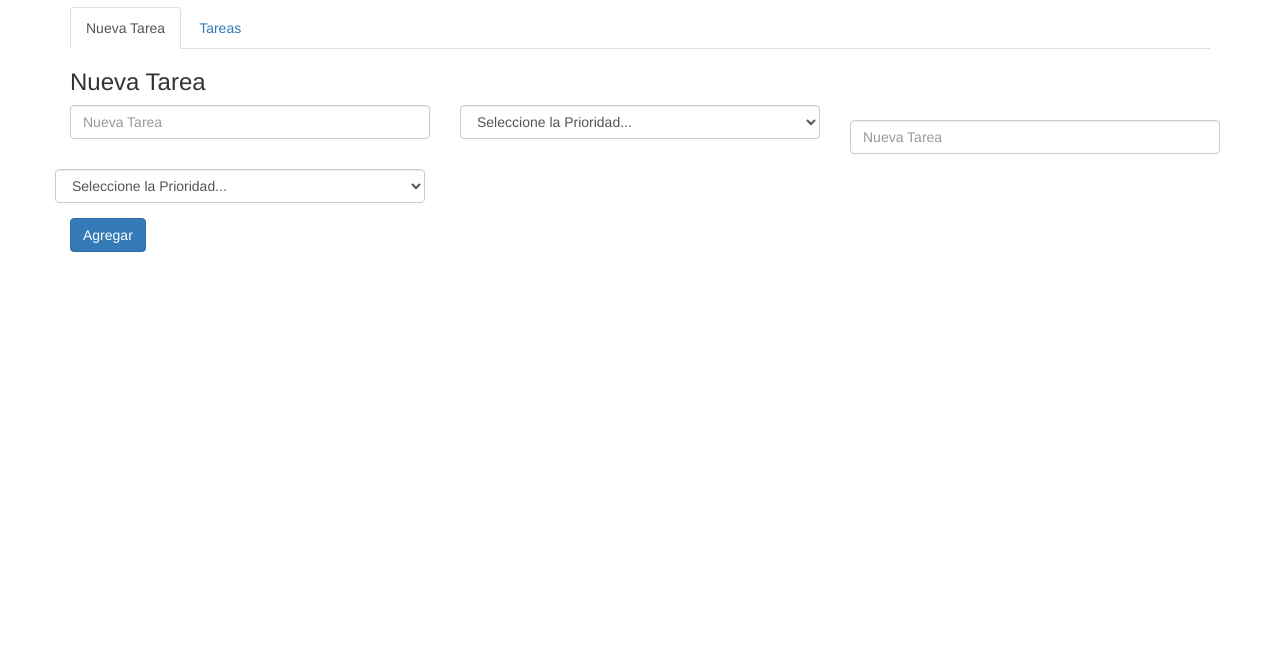
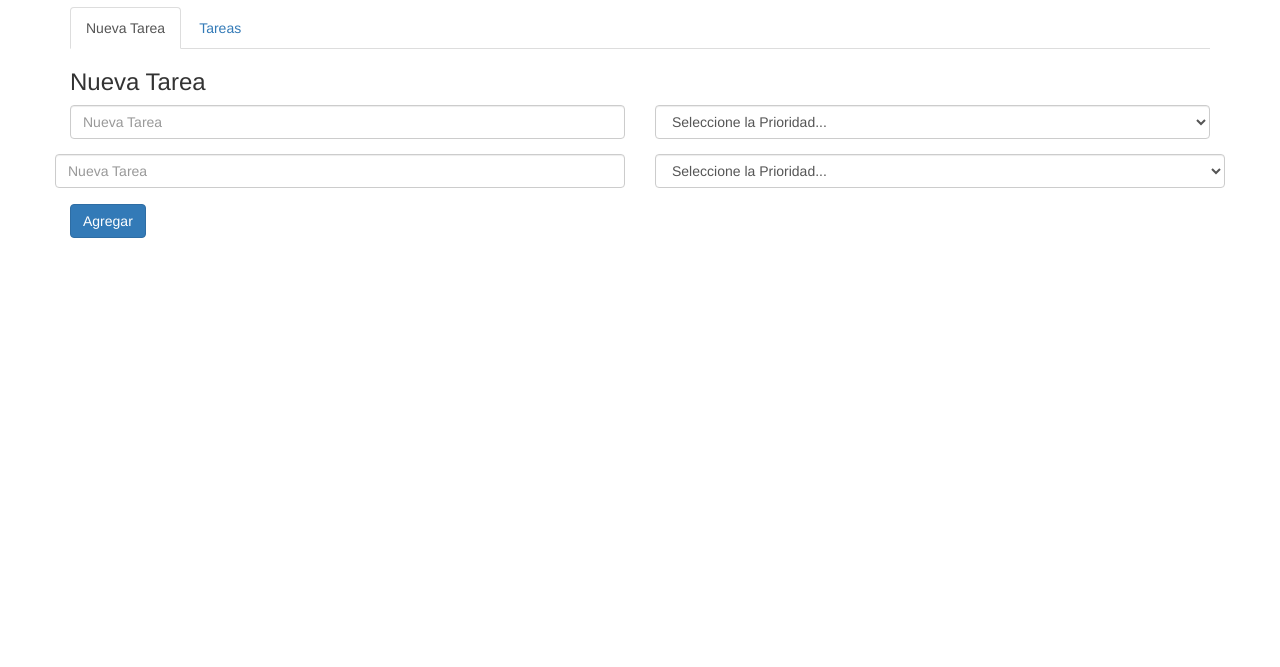
Before and after one commit to jesuslucianop/To_doGilbert, a plain HTML site: page index.html in a window 1280 px wide. Both pictures are taken after a click on the link 1097 px from the left and 753 px from the top of the page. Shown: the part 56-723 px from the top of the page. Drawn offline with nearby package versions, Linux system fonts and the light colour scheme.

Commit message:
3er commit

```diff
--- /dev/null
+++ b/css/estilos.css
@@ -0,0 +1,19 @@
+.share-wrapper {
+      position: fixed;
+      bottom: 15px;
+      margin-left: -15px;
+  }
+
+  .share-dropdown-wrapper:hover {
+      background: none;
+  }
+
+  .icon-material-share {
+      border-radius: 100px;
+      width: 62px;
+      padding-left: 10px;
+  }
+
+  .share-ripple {
+      border-radius: 100px;
+  }
--- a/index.html
+++ b/index.html
@@ -7,31 +7,13 @@
   <meta charset="utf-8">
   <meta name="viewport" content="width=device-width, initial-scale=1">
   <link rel="stylesheet" href="https://maxcdn.bootstrapcdn.com/bootstrap/3.3.7/css/bootstrap.min.css">
+  <link rel="stylesheet" href="css/estilos.css">
+
   <script src="https://ajax.googleapis.com/ajax/libs/jquery/3.1.1/jquery.min.js"></script>
+<script type="text/javascript" src="script/funciones.js"></script>
   <script src="https://maxcdn.bootstrapcdn.com/bootstrap/3.3.7/js/bootstrap.min.js"></script>
 
   </head>
-  <style>
-.share-wrapper {
-      position: fixed;
-      bottom: 15px;
-      margin-left: -15px;
-  }
-
-  .share-dropdown-wrapper:hover {
-      background: none;
-  }
-
-  .icon-material-share {
-      border-radius: 100px;
-      width: 62px;
-      padding-left: 10px;
-  }
-
-  .share-ripple {
-      border-radius: 100px;
-  }
-</style>
 <body>
 
 <div class="container">
@@ -45,12 +27,12 @@
     <div id="nueva" class="tab-pane fade in active">
       <h3>Nueva Tarea</h3>
 	  <div class="row formclass" id="form">
-		  <div class="col-sm-4">
+		  <div class="col-sm-6">
 			 <div class="form-group">
 				<input type="text" class="form-control" id="txtTask" placeholder="Nueva Tarea">
 			  </div>
 		  </div>
-		  <div class="col-sm-4">
+		  <div class="col-sm-6">
 			 <div class="form-group">
 				 <div class="form-group">
 					<select class="form-control" id="selectTipo">
@@ -61,43 +43,31 @@
 				  </div>
 			  </div>
 		  </div>
-		  <div class="col-sm-4">
-			 <div class="form-group"><!--
-				  <a href="#" id="addMore2">
-					<span class="glyphicon glyphicon-plus"></span>
-				</a>-->
-			  </div>
-		  </div>
+
 	  </div>
 
 	  <button id="btnAgregar" class="btn btn-primary">Agregar</button>
     </div>
     <div id="buscar" class="tab-pane fade">
 	<div class="row">
-		  <div class="col-sm-4">
+		  <div class="col-sm-6">
 			 <div class="form-group">
 				<input type="text" class="form-control" id="txtBuscar" placeholder="tarea">
 			  </div>
 		  </div>
-		  <div class="col-sm-4">
+		  <div class="col-sm-6">
 			 <div class="form-group">
 					<button id="btnBuscar" class="btn btn-primary">Buscar</button>
 			  </div>
 		  </div>
 	  </div>
-
-
-
-
-
-
       	  <div class="row">
-		  <div class="col-sm-4">
+		  <div class="col-sm-6">
 			 <div class="form-group">
 				<span id="spTarea">tarea 1</span>
 			  </div>
 		  </div>
-		  <div class="col-sm-4">
+		  <div class="col-sm-6">
 			 <div class="form-group">
 				  <a href="#" id="complete">
 					<span class="glyphicon glyphicon-ok"></span>
@@ -119,18 +89,17 @@
               </i>
            </a>
        </div>
-<script>
+<script>/*
 //$(".formclass").clone().insertBefore(".formclass");
 $("#addMore").click(function(){
   console.log("entrando");
  $('<div class="row">'+
-    '<div class="col-sm-4">'+
+    '<div class="col-sm-6">'+
      '<div class="form-group">'+
      '<input type="text" class="form-control txtTask" id="txtTask" placeholder="Nueva Tarea"  />'+
      '</div>'+
      '</div>'+
-     '<div class="col-sm-4">'+
-     '<div class="form-group">'+
+     '<div class="col-sm-6">'+
      '<div class="form-group">'+
      '<select class="form-control select" id="selectTipo">'+
      '<option>Seleccione la Prioridad...</option>'+
@@ -139,8 +108,7 @@ $("#addMore").click(function(){
      '</select>'+
      '</div>'+
      '</div>'+
-     '</div>'+
-     '<div class="col-sm-4">'+
+     '<div class="col-sm-6">'+
      '</div>'+
      '</div>').appendTo(".formclass");
 
@@ -154,7 +122,7 @@ $("#addMore").click(function(){
    console.log($(this).val());
 //  console.log($(this).attr("value"));
  });
-}
+}*/
  /*
  $("#btn").click(function(){
 
--- /dev/null
+++ b/script/funciones.js
@@ -0,0 +1,49 @@
+$(document).ready(function()
+{
+  $("#addMore").click(function()
+  {
+
+    $('<div class="row">'+
+      '<div class="col-sm-6">'+
+       '<div class="form-group">'+
+       '<input type="text" class="form-control txtTask" id="txtTask" placeholder="Nueva Tarea"  />'+
+       '</div>'+
+       '</div>'+
+       '<div class="col-sm-6">'+
+       '<div class="form-group">'+
+       '<select class="form-control select" id="selectTipo">'+
+       '<option>Seleccione la Prioridad...</option>'+
+       '<option>Normal</option>'+
+       '<option>Urgente</option>'+
+       '</select>'+
+       '</div>'+
+       '</div>'+
+       '<div class="col-sm-6">'+
+       '</div>'+
+       '</div>').appendTo(".formclass");
+
+       recorre();
+     });
+   function recorre()
+   {
+     var inp = $(".txtTask");
+     $(".txtTask").each( function()
+     {
+       console.log($(this).val());
+//  console.log($(this).attr("value"));
+      });
+     $(".select").each( function()
+     {
+       console.log($(this).val());
+//  console.log($(this).attr("value"));
+      });
+      $( ".select" )
+  .change(function() {
+
+    $( "select option:selected" ).each(function() {
+       console.log($( this ).val());
+    });
+
+  });
+    }
+});
```
Also changed, not shown: 1 other file.
